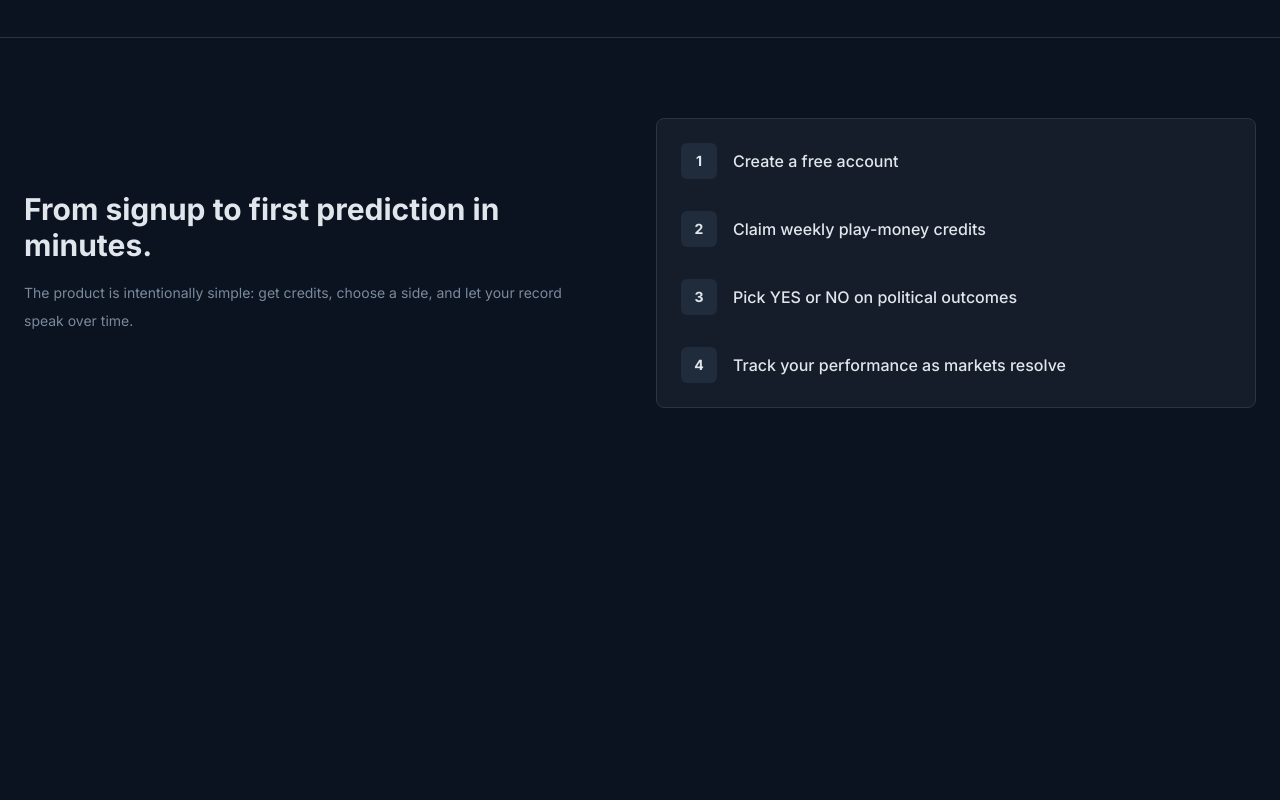
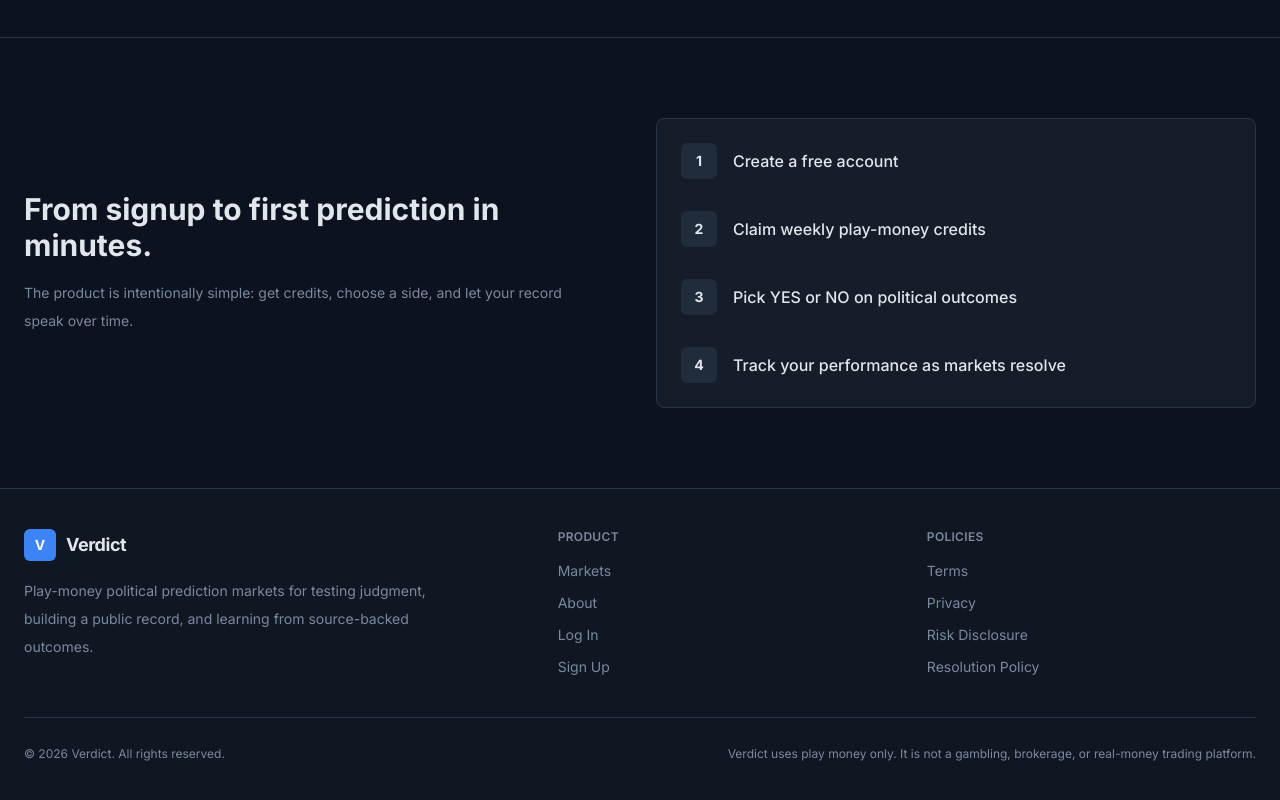
Before and after one commit to zohaib055/verdict-digital, a React (Vite) app in the folder frontend/: page / in a window 1280 px wide. Shown: the part 1245-2045 px from the top of the page. Before the commit the page ends 1733 px from the top, so only its background shows below. Built offline with nearby package versions, Linux system fonts and the light colour scheme; no server answers.

Commit message:
Add landing page footer

```diff
--- a/frontend/src/pages/Landing.tsx
+++ b/frontend/src/pages/Landing.tsx
@@ -223,6 +223,49 @@ export default function Landing() {
           </div>
         </div>
       </section>
+
+      <footer className="border-t border-border bg-card/45 px-4 py-10 sm:px-6">
+        <div className="mx-auto max-w-7xl">
+          <div className="grid gap-10 md:grid-cols-[1.2fr_.8fr_.8fr]">
+            <div>
+              <Link to="/" className="inline-flex items-center gap-2.5">
+                <div className="flex h-8 w-8 items-center justify-center rounded-md bg-primary">
+                  <span className="text-sm font-bold text-primary-foreground">V</span>
+                </div>
+                <span className="text-lg font-bold tracking-tight text-foreground">Verdict</span>
+              </Link>
+              <p className="mt-4 max-w-md text-sm leading-7 text-muted-foreground">
+                Play-money political prediction markets for testing judgment, building a public record, and learning from source-backed outcomes.
+              </p>
+            </div>
+
+            <div>
+              <div className="mb-4 text-xs font-semibold uppercase tracking-wide text-muted-foreground">Product</div>
+              <div className="grid gap-3 text-sm">
+                <Link to="/markets" className="text-muted-foreground transition-colors hover:text-foreground">Markets</Link>
+                <Link to="/about" className="text-muted-foreground transition-colors hover:text-foreground">About</Link>
+                <Link to="/login" className="text-muted-foreground transition-colors hover:text-foreground">Log In</Link>
+                <Link to="/signup" className="text-muted-foreground transition-colors hover:text-foreground">Sign Up</Link>
+              </div>
+            </div>
+
+            <div>
+              <div className="mb-4 text-xs font-semibold uppercase tracking-wide text-muted-foreground">Policies</div>
+              <div className="grid gap-3 text-sm">
+                <Link to="/terms" className="text-muted-foreground transition-colors hover:text-foreground">Terms</Link>
+                <Link to="/privacy" className="text-muted-foreground transition-colors hover:text-foreground">Privacy</Link>
+                <Link to="/risk" className="text-muted-foreground transition-colors hover:text-foreground">Risk Disclosure</Link>
+                <Link to="/resolution-policy" className="text-muted-foreground transition-colors hover:text-foreground">Resolution Policy</Link>
+              </div>
+            </div>
+          </div>
+
+          <div className="mt-10 flex flex-col gap-3 border-t border-border pt-6 text-xs leading-6 text-muted-foreground sm:flex-row sm:items-center sm:justify-between">
+            <p>© {new Date().getFullYear()} Verdict. All rights reserved.</p>
+            <p>Verdict uses play money only. It is not a gambling, brokerage, or real-money trading platform.</p>
+          </div>
+        </div>
+      </footer>
     </div>
   );
 }
```
